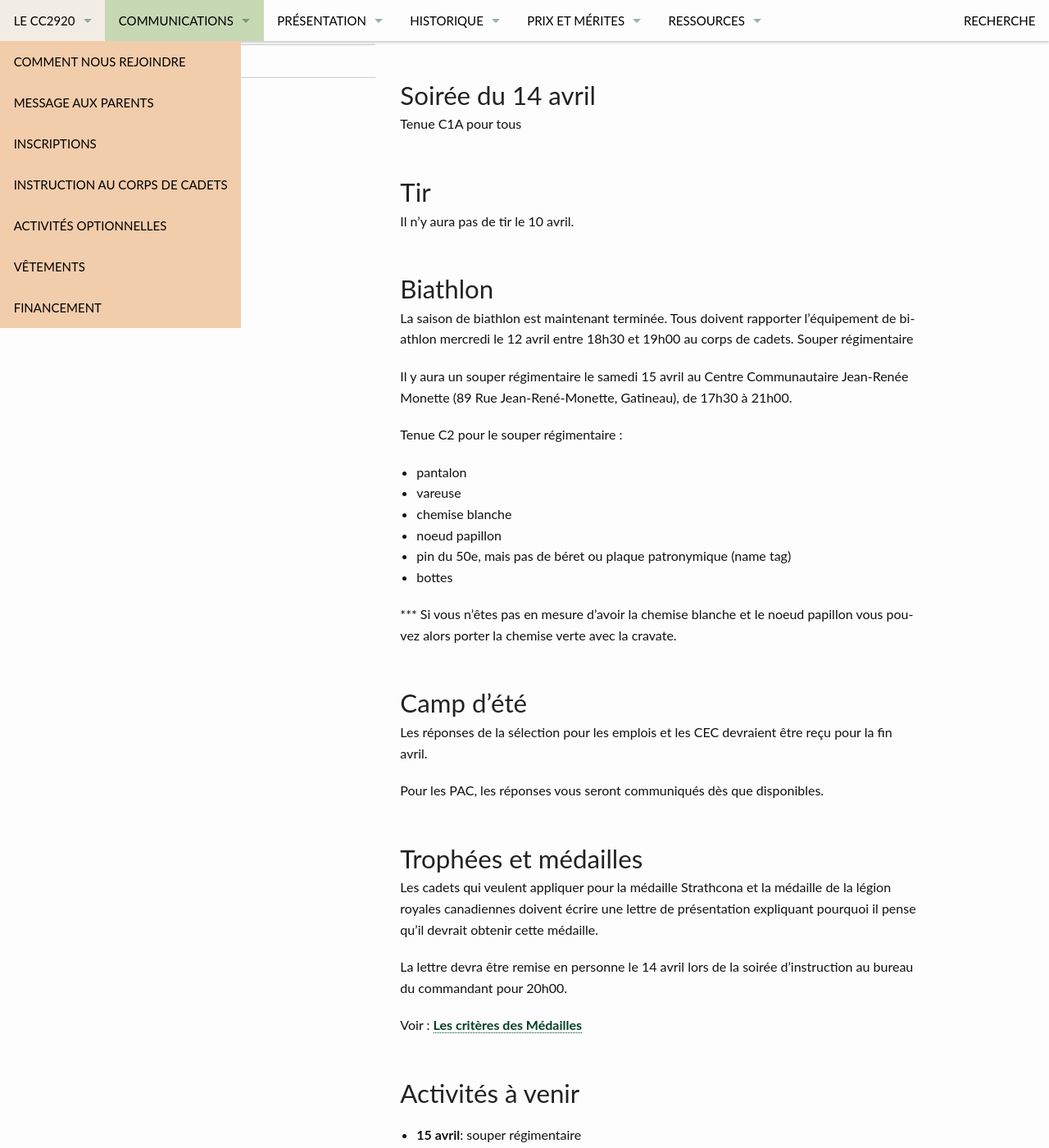
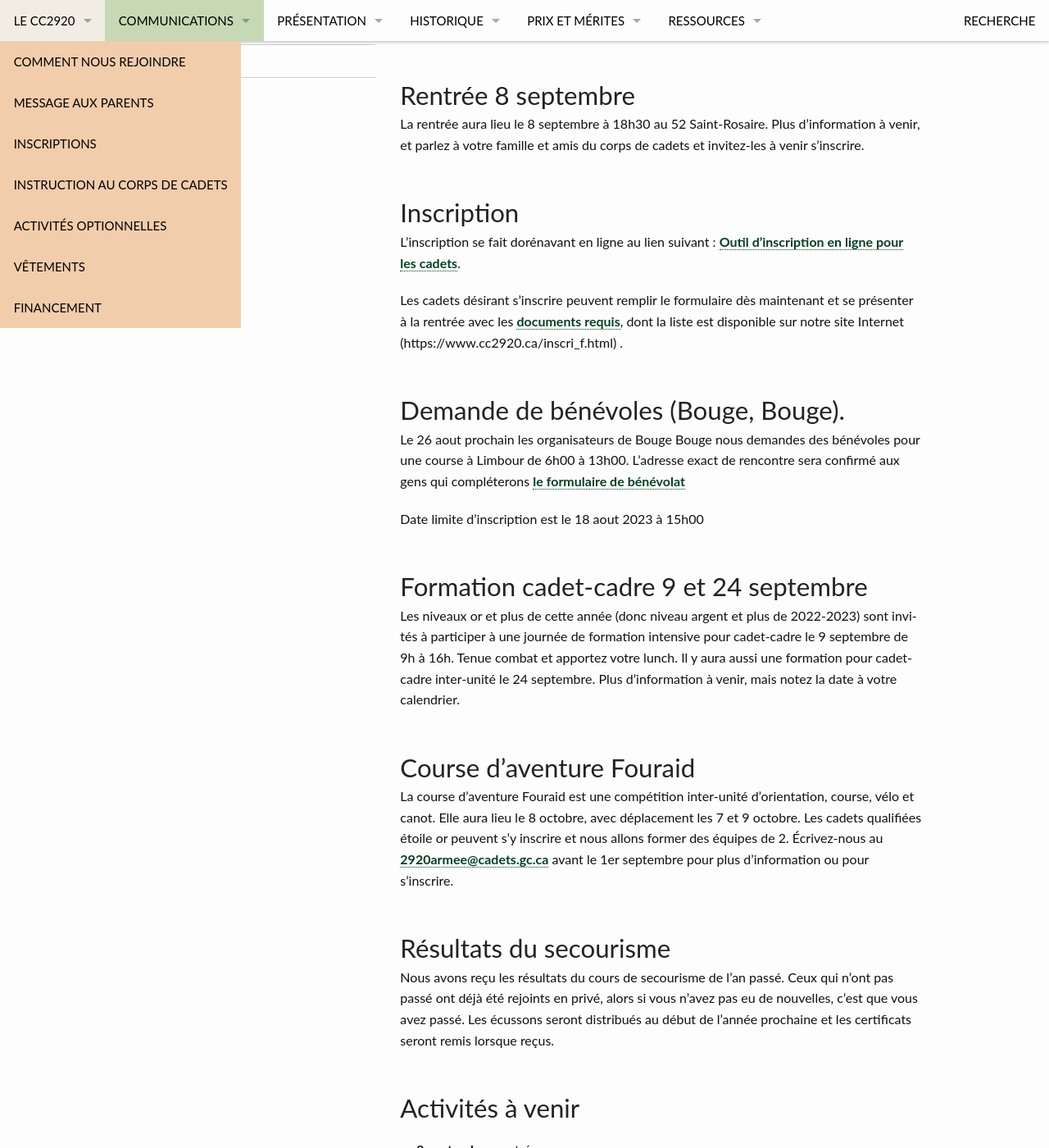
Before and after one commit to CC2920/web, a Jekyll site: the page built from content/_communications/messages.md, in a window 1280 px wide and 1400 px high, scrolled down 277 px. Shown: the whole window at 82% size. Built offline with Jekyll 4.4.1, drawn with Linux system fonts in a browser that asks for light colours; some of the changed text lies outside the part shown.

Commit message:
Update messages.md semaine du 14 aout

```diff
--- a/content/_communications/messages.md
+++ b/content/_communications/messages.md
@@ -3,54 +3,46 @@ title:  "Messages de la semaine"
 layout: "messages"
 
 activities:
-    - date: 15 avril
-      title : souper régimentaire
-    - date: 6 mai en soirée
-      title : gala des cadets
-    - date: 12, 13 et 14 mai
-      title : exercice de printemps
+    - date: 8 septembre
+      title: rentrée
+    - date: 9 septembre
+      title: formation locale de cadet-cadre
+    - date: 24 septembre
+      title: formation régionale de cadet-cadre
+    - date: 7-8-9 octobre
+      title: course d’aventure Fouraid
+    - date: 20-21-22 octobre
+      title: exercice aventurier (à confirmer)
 
 ---
 
-**Semaine du 10 avril**
+**MESSAGES DE LA SEMAINE**
 
+## Rentrée 8 septembre
 
-## Soirée du 14 avril
+La rentrée aura lieu le 8 septembre à 18h30 au 52 Saint-Rosaire. Plus d’information à venir, et parlez à  votre famille et amis du corps de cadets et invitez-les à venir s’inscrire.
 
-Tenue C1A pour tous
+## Inscription
 
-## Tir
+L’inscription se fait dorénavant en ligne au lien suivant : [Outil d’inscription en ligne pour les cadets](https://www.canada.ca/fr/ministere-defense-nationale/services/cadets-rangers-juniors-canadiens/cadets/rejoignez-nous/outil-inscription-en-ligne.html).
 
-Il n’y aura pas de tir le 10 avril.
+Les cadets désirant s’inscrire peuvent remplir le formulaire dès maintenant et se présenter à la rentrée avec les [documents requis](https://www.cc2920.ca/inscri_f.html), dont la liste est disponible sur notre site Internet (https://www.cc2920.ca/inscri_f.html) .
 
-## Biathlon
+## Demande de bénévoles (Bouge, Bouge).
 
-La saison de biathlon est maintenant terminée. Tous doivent rapporter l’équipement de biathlon mercredi le 12 avril entre 18h30 et 19h00 au corps de cadets.
-Souper régimentaire
+Le 26 aout prochain les organisateurs de Bouge Bouge nous demandes des bénévoles pour une course à Limbour de 6h00 à 13h00. L’adresse exact de rencontre sera confirmé aux gens qui compléterons [le formulaire de bénévolat](https://docs.google.com/forms/d/1DBeDSy2l65FTyf9cEIylL0X6y5vCIKldIiLM5Jb9iQw/edit)
 
-Il y aura un souper régimentaire le samedi 15 avril au Centre Communautaire Jean-Renée Monette (89 Rue Jean-René-Monette, Gatineau), de 17h30 à 21h00.
+Date limite d’inscription est le 18 aout 2023 à 15h00
 
-Tenue C2 pour le souper régimentaire :
+## Formation cadet-cadre 9 et 24 septembre
 
-- pantalon
-- vareuse
-- chemise blanche
-- noeud papillon
-- pin du 50e, mais pas de béret ou plaque patronymique (name tag)
-- bottes
+Les niveaux or et plus de cette année (donc niveau argent et plus de 2022-2023) sont invités à participer à une journée de formation intensive pour cadet-cadre le 9 septembre de 9h à 16h. Tenue combat et apportez votre lunch.
+Il y aura aussi une formation pour cadet-cadre inter-unité le 24 septembre. Plus d’information à venir, mais notez la date à votre calendrier.
 
-*** Si vous n’êtes pas en mesure d'avoir la chemise blanche et le noeud papillon vous pouvez alors porter la chemise verte avec la cravate.
+## Course d’aventure Fouraid
 
-## Camp d’été
+La course d’aventure Fouraid est une compétition inter-unité d’orientation, course, vélo et canot. Elle aura lieu le 8 octobre, avec déplacement les 7 et 9 octobre. Les cadets qualifiées étoile or peuvent s’y inscrire et nous allons former des équipes de 2. Écrivez-nous au <2920armee@cadets.gc.ca> avant le 1er septembre pour plus d’information ou pour s’inscrire.
 
-Les réponses de la sélection pour les emplois et les CEC devraient être reçu pour la fin avril.
+## Résultats du secourisme
 
-Pour les PAC, les réponses vous seront communiqués dès que disponibles.
-
-## Trophées et médailles
-
-Les cadets qui veulent appliquer pour la médaille Strathcona et la médaille de la légion royales canadiennes doivent écrire une lettre de présentation expliquant pourquoi il pense qu’il devrait obtenir cette médaille.
-
-La lettre devra être remise en personne le 14 avril lors de la soirée d’instruction au bureau du commandant pour 20h00.
-
-Voir : [Les critères des Médailles](https://1drv.ms/w/s!AprueECwzlJkpZ4Lf_5gJmt1z7hrwg?e=FwIvFx)
+Nous avons reçu les résultats du cours de secourisme de l’an passé. Ceux qui n’ont pas passé ont déjà été rejoints en privé, alors si vous n’avez pas eu de nouvelles, c’est que vous avez passé. Les écussons seront distribués au début de l’année prochaine et les certificats seront remis lorsque reçus.
```
